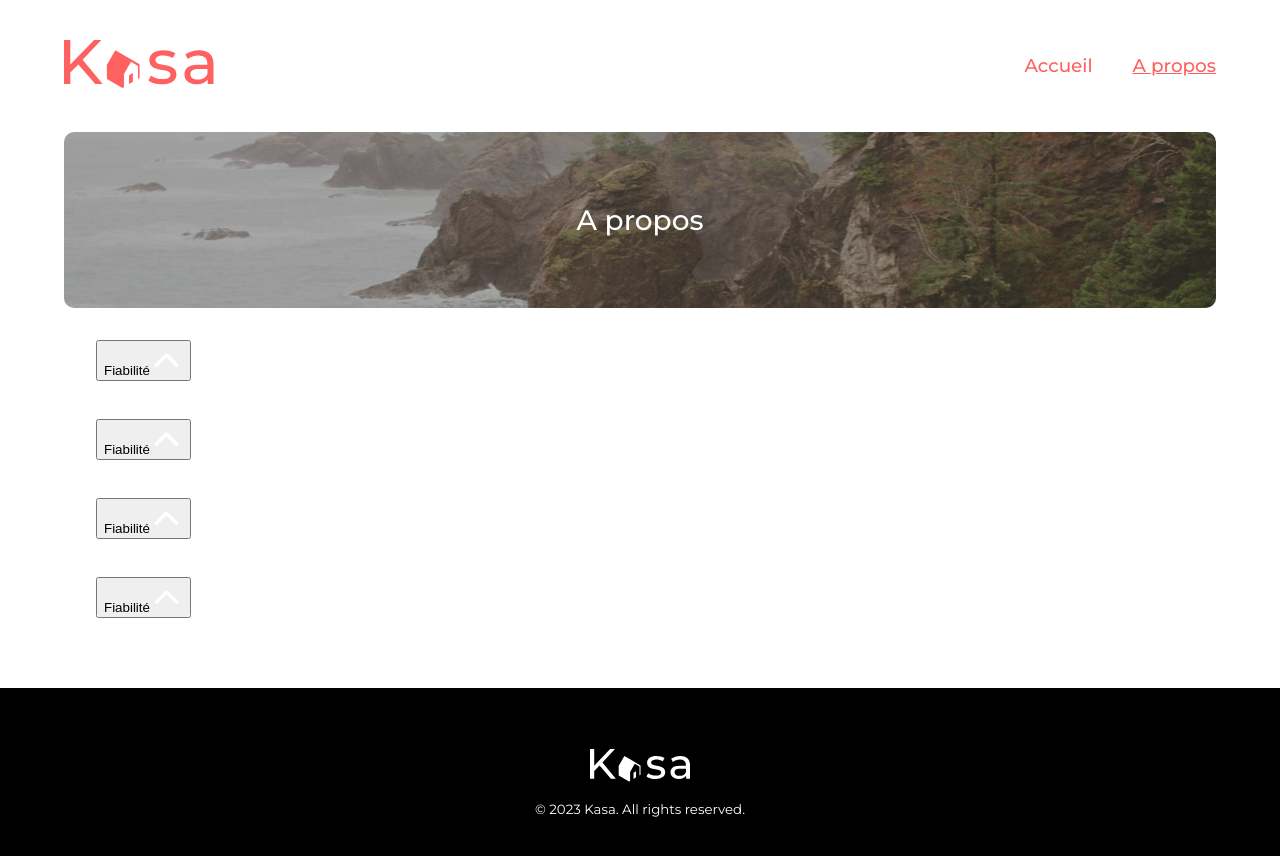
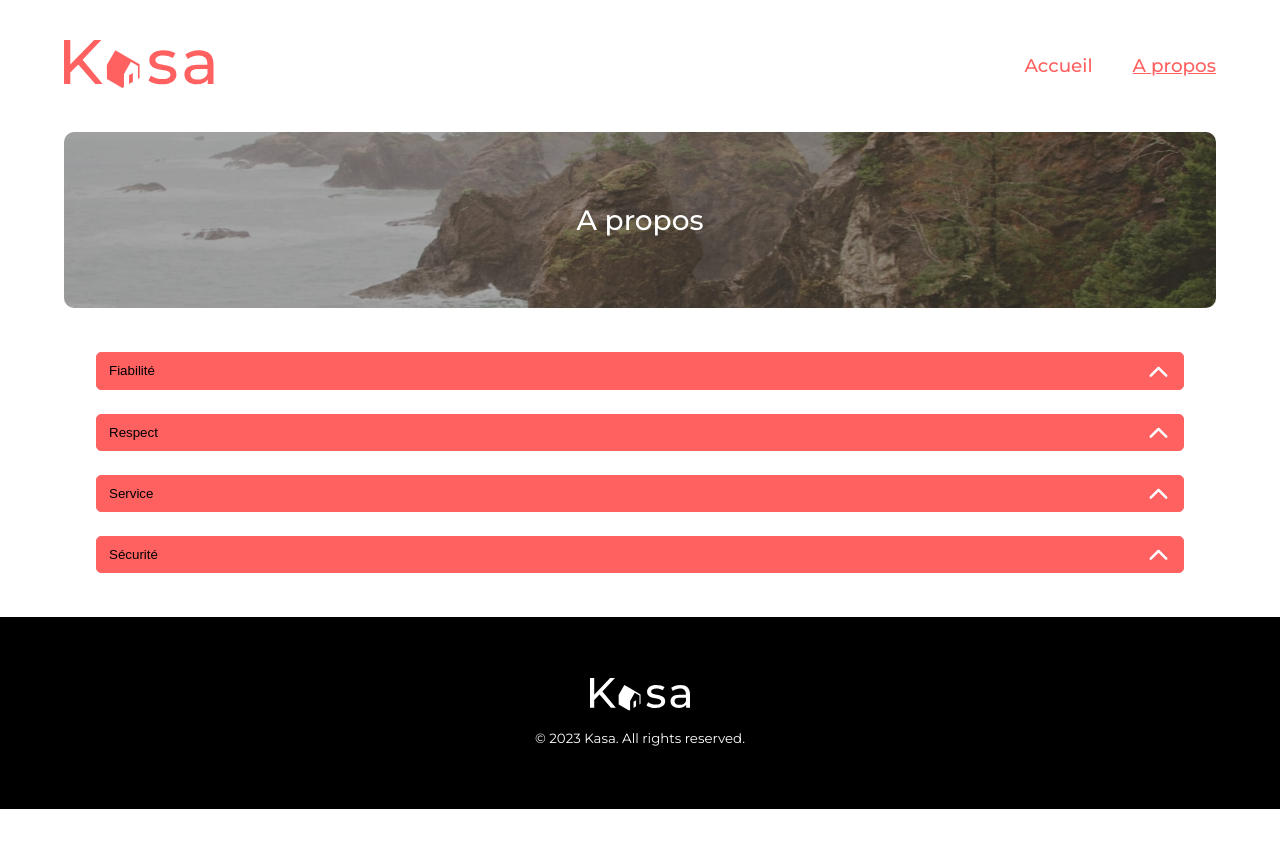
Before and after one commit to csocrate/Rental-properties-app-React, a React (Vite) app: page /a-propos in a window 1280 px wide. Shown: the top 856 px of the page. After the commit the page ends 809 px from the top, so only its background shows below. Built offline with nearby package versions, Linux system fonts and the light colour scheme.

Commit message:
Ref. #7, Ref. #8 - Add styled components and title props to Collapse

```diff
--- a/package.json
+++ b/package.json
@@ -12,7 +12,8 @@
   "dependencies": {
     "react": "^18.2.0",
     "react-dom": "^18.2.0",
-    "react-router-dom": "^6.18.0"
+    "react-router-dom": "^6.18.0",
+    "styled-components": "^6.1.1"
   },
   "devDependencies": {
     "@types/react": "^18.2.15",
--- a/src/assets/scss/pages/_about.scss
+++ b/src/assets/scss/pages/_about.scss
@@ -1,5 +1,12 @@
 .about {
-  display: flex;
-  justify-content: center;
-  padding: 2rem;
+  > div {
+    display: flex;
+    flex-direction: column;
+    justify-content: center;
+    align-items: center;
+
+    @media (min-width: $breakpoint-lg ) {
+      padding: 2rem;
+    }
+  }
 }
--- a/src/components/Collapse/index.jsx
+++ b/src/components/Collapse/index.jsx
@@ -1,19 +1,49 @@
 import PropTypes from 'prop-types';
+import { useState } from 'react';
+import styled from 'styled-components';
 
-function Collapse({number, text}) {
+const Accordion = styled.article`
+  width: 100%;
+  margin-top: .75rem;
+  margin-bottom: .75rem;
+`;
 
-  return (
-    <article className="accordion">
+const Btn = styled.button`
+  display: flex;
+  justify-content: space-between;
+  align-items: center;
+  width: 100%;
+  border: 1px solid #FF6060;
+  border-radius: 5px;
+  padding-top: 0.35rem;
+  padding-bottom: 0.35rem;
+  padding-left: 0.75rem;
+  padding-right: 0.75rem;
+  background-color: #FF6060;
+`;
+
+const StyledSVG = styled.svg`
+  width: 25px;
+  height: 24px;
+`;
+
+function Collapse({title, number, text}) {
+
+  const [isExpanded, setIsExpanded] = useState(false);
+
+  return isExpanded ? (
+    <Accordion className="accordion">
       <h3>
-        <button id={`accordion-header-${number}`}
+        <Btn onClick = {() =>setIsExpanded(false)}
+                id={`accordion-header-${number}`}
                 type= "button"
-                aria-expanded = "false"
+                aria-expanded = "true"
                 aria-controls = {`accordion-panel-${number}`}>
-          Fiabilité
-          <svg width="33" height="32" viewBox="0 0 33 32" fill="none" xmlns="http://www.w3.org/2000/svg">
+          {title}
+          <StyledSVG aria-hidden="true" width="33" height="32" viewBox="0 0 33 32" fill="none" xmlns="http://www.w3.org/2000/svg">
             <path d="M15.2897 10.7897C15.9591 10.1202 17.0462 10.1202 17.7157 10.7897L27.9979 21.0719C28.6674 21.7414 28.6674 22.8285 27.9979 23.4979C27.3285 24.1673 26.2414 24.1673 25.572 23.4979L16.5 14.4259L7.42804 23.4926C6.75862 24.162 5.67148 24.162 5.00206 23.4926C4.33265 22.8231 4.33265 21.736 5.00206 21.0666L15.2843 10.7843L15.2897 10.7897Z" fill="white"/>
-          </svg>
-        </button>
+          </StyledSVG>
+        </Btn>
       </h3>
       <div id={`accordion-panel-${number}`}
           className="accordion__collapse"
@@ -23,13 +53,35 @@ function Collapse({number, text}) {
           {text}
         </p>
       </div>
-    </article>
-  );
+    </Accordion>
+  ) : (
+    <Accordion className="accordion">
+      <h3>
+        <Btn onClick = {() =>setIsExpanded(true)}
+                id={`accordion-header-${number}`}
+                type= "button"
+                aria-expanded = "false"
+                aria-controls = {`accordion-panel-${number}`}>
+          {title}
+          <StyledSVG width="33" height="32" viewBox="0 0 33 32" fill="none" xmlns="http://www.w3.org/2000/svg">
+            <path d="M15.2897 10.7897C15.9591 10.1202 17.0462 10.1202 17.7157 10.7897L27.9979 21.0719C28.6674 21.7414 28.6674 22.8285 27.9979 23.4979C27.3285 24.1673 26.2414 24.1673 25.572 23.4979L16.5 14.4259L7.42804 23.4926C6.75862 24.162 5.67148 24.162 5.00206 23.4926C4.33265 22.8231 4.33265 21.736 5.00206 21.0666L15.2843 10.7843L15.2897 10.7897Z" fill="white"/>
+          </StyledSVG>
+        </Btn>
+      </h3>
+    </Accordion>
+  )
 }
 
 Collapse.propTypes = {
-  number: PropTypes.string,
-  text: PropTypes.string
+  title: PropTypes.string.isRequired,
+  number: PropTypes.number.isRequired,
+  text: PropTypes.string.isRequired
+}
+
+Collapse.defaultProps = {
+  title: '',
+  number: '',
+  text: ''
 }
 
 export default Collapse;
--- a/src/pages/About/index.jsx
+++ b/src/pages/About/index.jsx
@@ -14,6 +14,7 @@ function About() {
             aboutList.map((item, index) =>
               <Collapse
                 key = {`id-${index}`}
+                title = {item.title}
                 number = {index}
                 text = {item.description}
               />)
```
Also changed, not shown: 1 other file (tests, documents, lock files or other folders).
